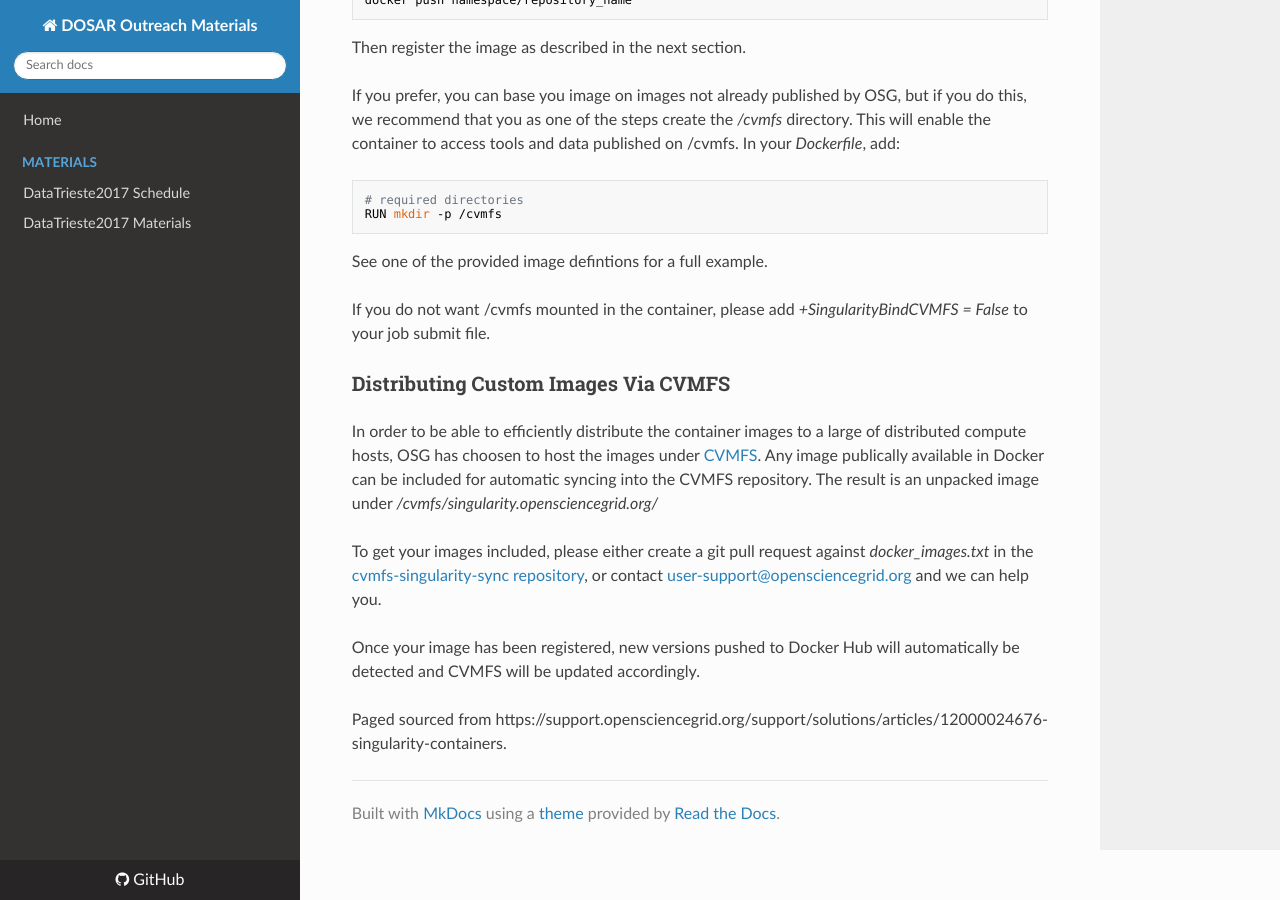
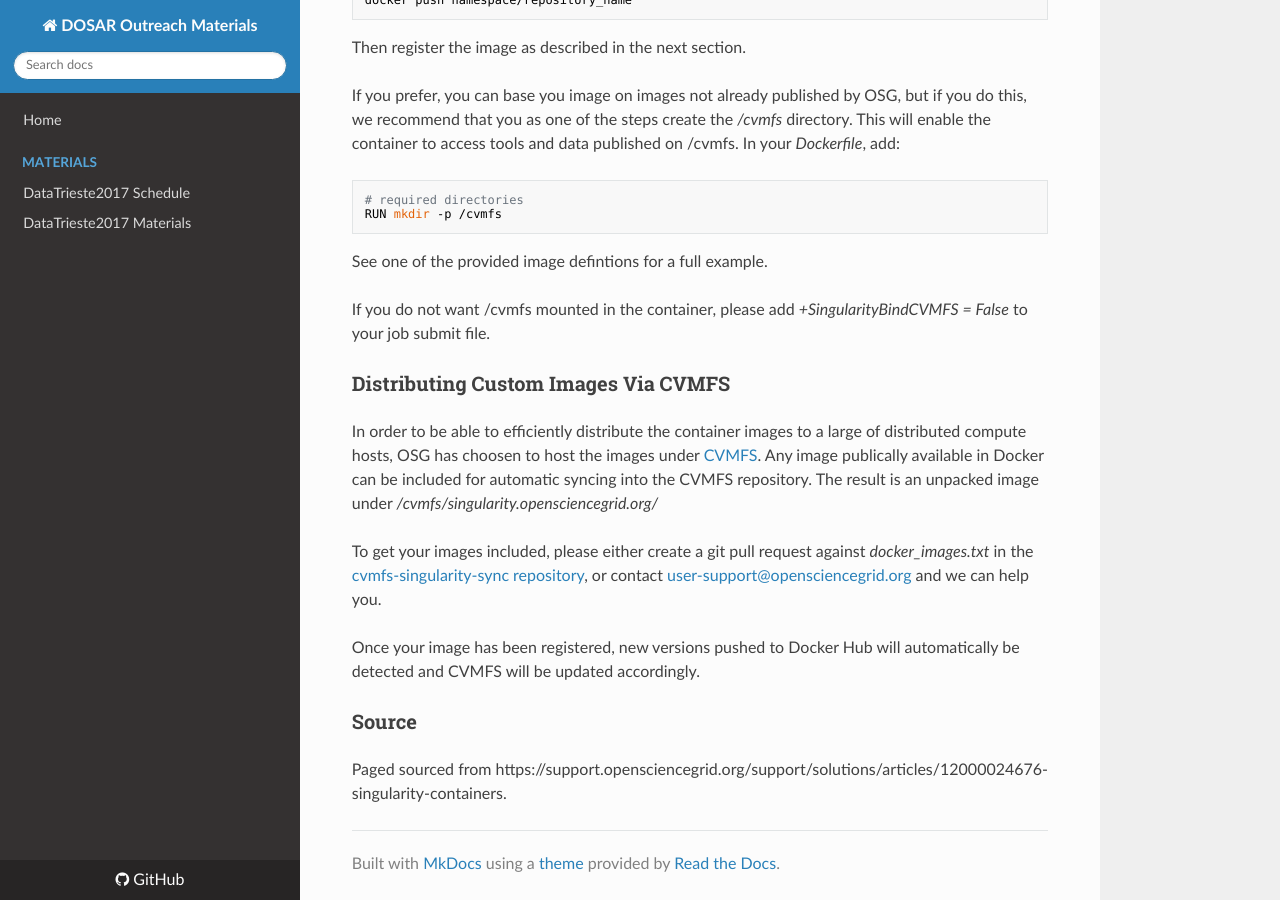
Before and after one commit to opensciencegrid/dosar, an MkDocs documentation site: the page built from docs/Materials/14-Containers.md, in a window 1280 px wide and 900 px high, scrolled down 2875 px. Built offline with MkDocs 1.6.1, drawn with Linux system fonts in a browser that asks for light colours; nearby versions of some CDN libraries; old or Windows-style settings are respelled for this version of MkDocs.

Commit message:
Update 14-Containers.md

```diff
--- a/docs/Materials/14-Containers.md
+++ b/docs/Materials/14-Containers.md
@@ -156,4 +156,5 @@ and we can help you.
 Once your image has been registered, new versions pushed to Docker Hub will
 automatically be detected and CVMFS will be updated accordingly.
 
+### Source
 Paged sourced from https://support.opensciencegrid.org/support/solutions/articles/12000024676-singularity-containers.
```
